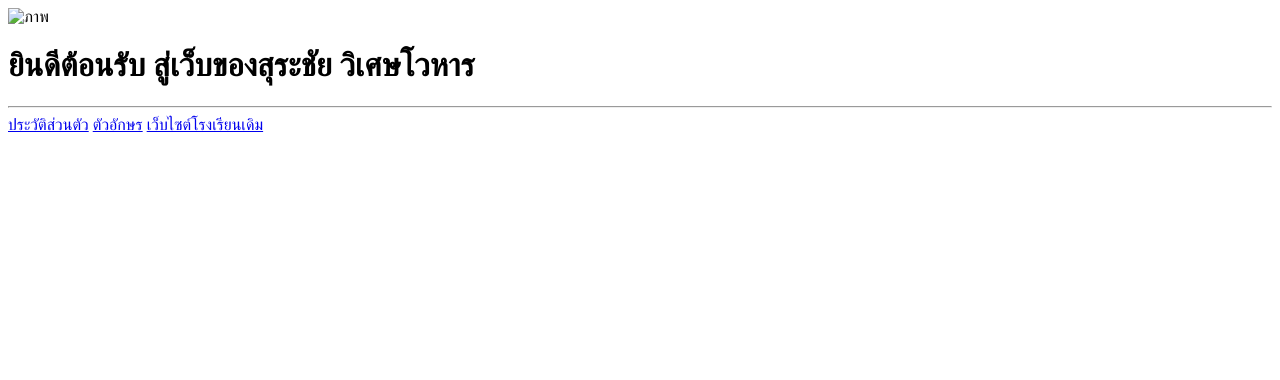
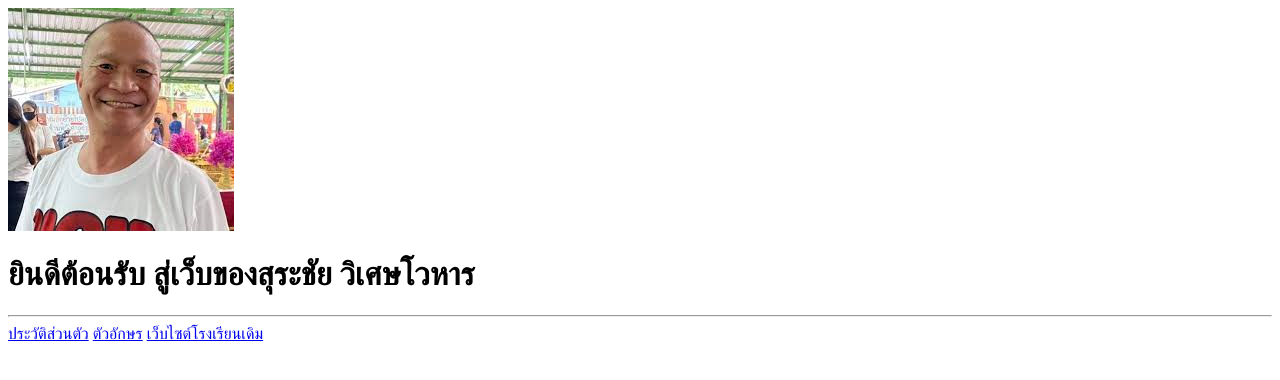
Before and after one commit to mrj-101/job01, a plain HTML site: page index.html in a window 1280 px wide. Drawn offline with Linux system fonts and the light colour scheme; the site is published under a folder, as on GitHub Pages, so addresses that start at the root find nothing.

Commit message:
update img

```diff
--- a/index.html
+++ b/index.html
@@ -6,7 +6,7 @@
     <title>ภาษา HTML</title>
 </head>
 <body>
-    <img src="/images/me.jpg" alt="ภาพ">
+    <img src="images/me.jpg" alt="ภาพ">
     <h1>ยินดีต้อนรับ สู่เว็บของสุระชัย วิเศษโวหาร</h1>
     <hr>
     <a href="resume.html">ประวัติส่วนตัว</a>
```
